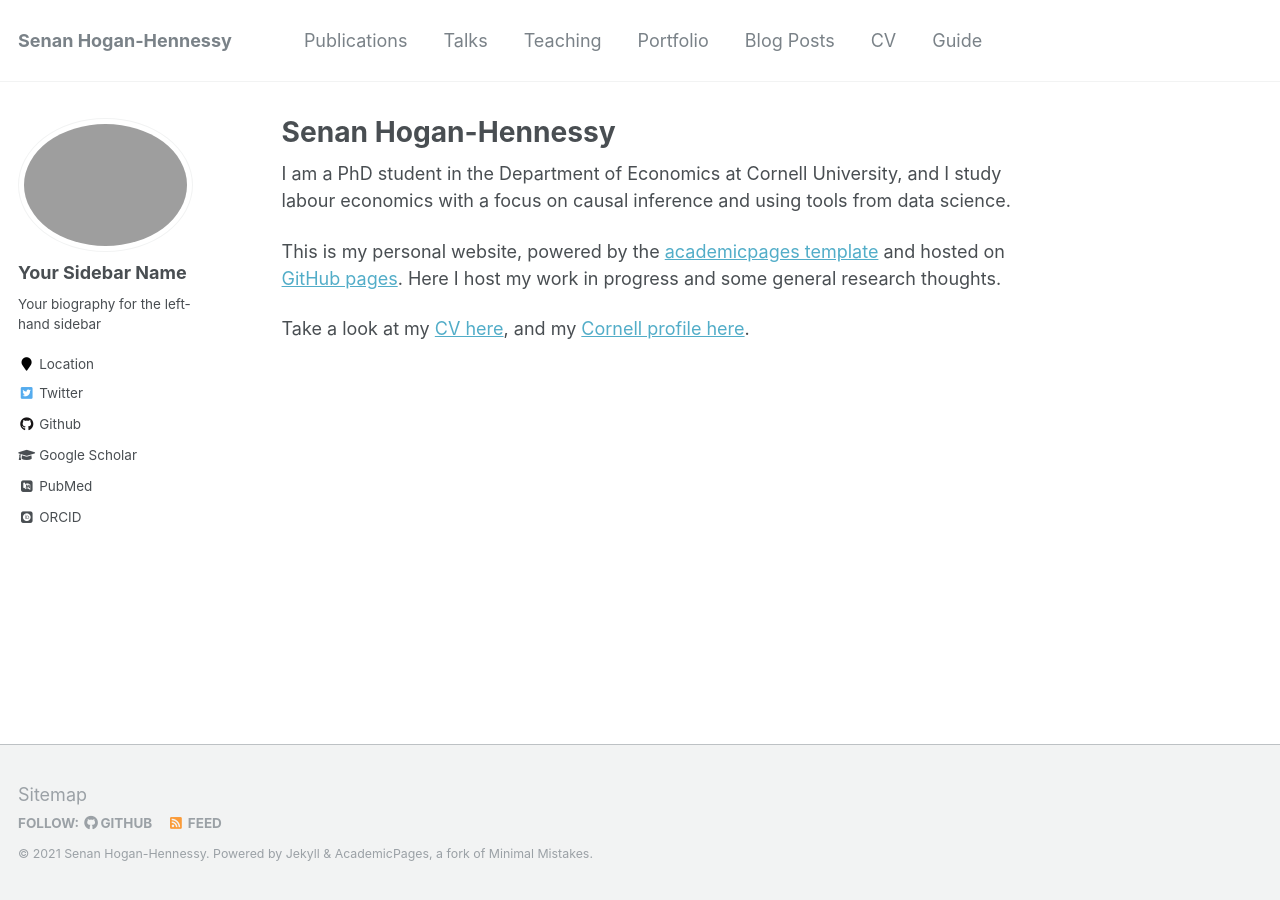
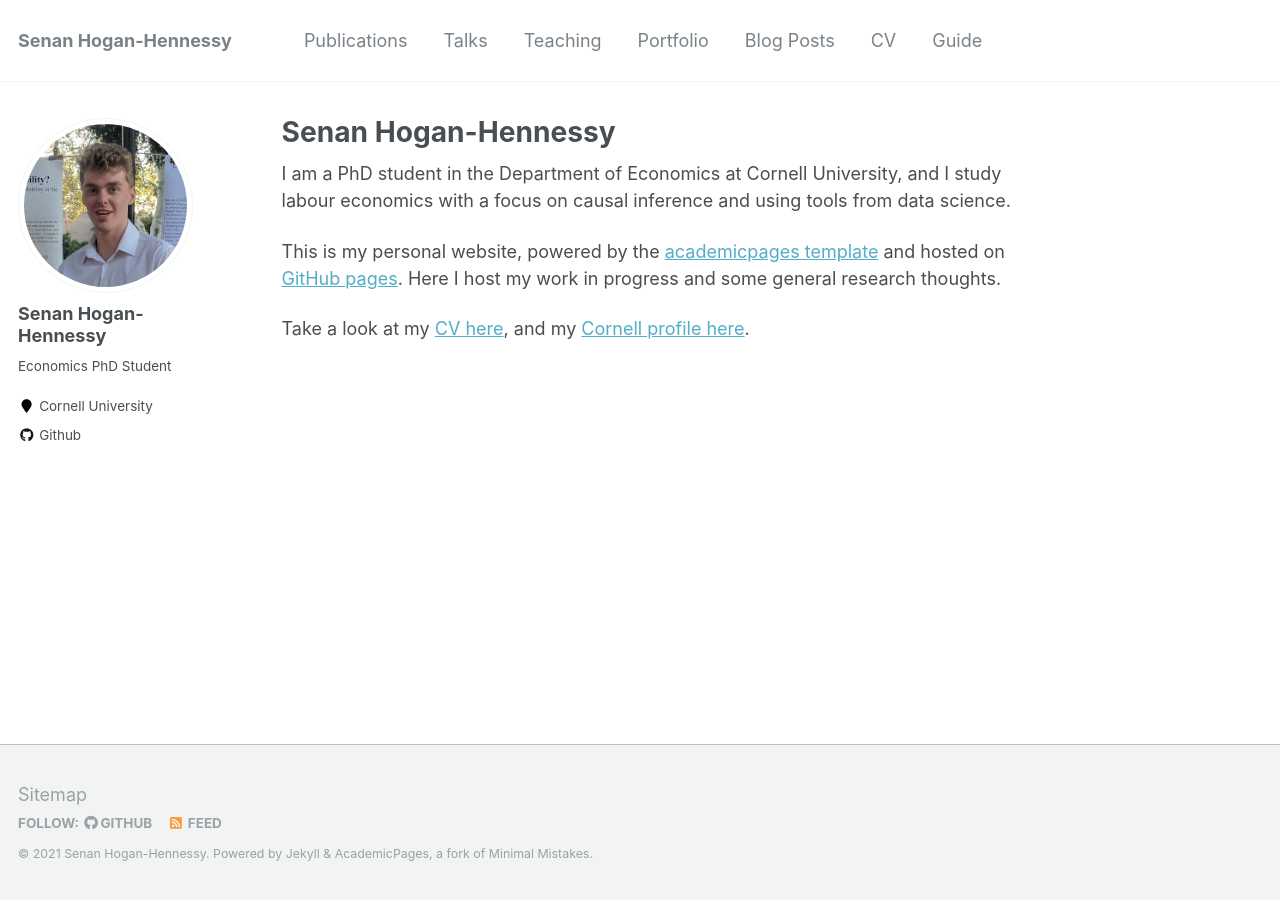
Before and after one commit to shoganhennessy/shoganhennessy.github.io, a Jekyll site: the page built from _pages/about.md, in a window 1280 px wide. Built offline with Jekyll 4.4.1, drawn with Linux system fonts in a browser that asks for light colours; some web fonts are replaced.

Commit message:
chaning the available pages

```diff
--- a/_config.yml
+++ b/_config.yml
@@ -80,40 +80,15 @@ analytics:
 
 # Site Author
 author:
-  name             : "Your Sidebar Name"
-  avatar           : "profile.png"
-  bio              : "Your biography for the left-hand sidebar"
-  location         : "Location"
-  employer         :
-  pubmed           : "https://www.ncbi.nlm.nih.gov/pubmed/?term=john+snow"
-  googlescholar    : "http://yourfullgooglescholarurl.com"
-  email            :
-  researchgate     :  # example: "https://www.researchgate.net/profile/yourprofile"
+  name             : "Senan Hogan-Hennessy"
+  avatar           : "profile.jpg"
+  bio              : "Economics PhD Student"
+  location         :
+  employer         : "Cornell University"
   uri              :
   bitbucket        :
   codepen          :
-  dribbble         :
-  flickr           :
-  facebook         :
-  foursquare       :
-  github           : "academicpages"
-  google_plus      :
-  keybase          :
-  instagram        :
-  impactstory      : #"https://profiles.impactstory.org/u/xxxx-xxxx-xxxx-xxxx"
-  lastfm           :
-  linkedin         :
-  orcid            : "http://orcid.org/yourorcidurl"
-  pinterest        :
-  soundcloud       :
-  stackoverflow    : # http://stackoverflow.com/users/123456/username
-  steam            :
-  tumblr           :
-  twitter          : "replacethistwitterhandle"
-  vine             :
-  weibo            :
-  xing             :
-  youtube          :
+  github           : "shoganhennessy"
   wikipedia        :
 
 
```
